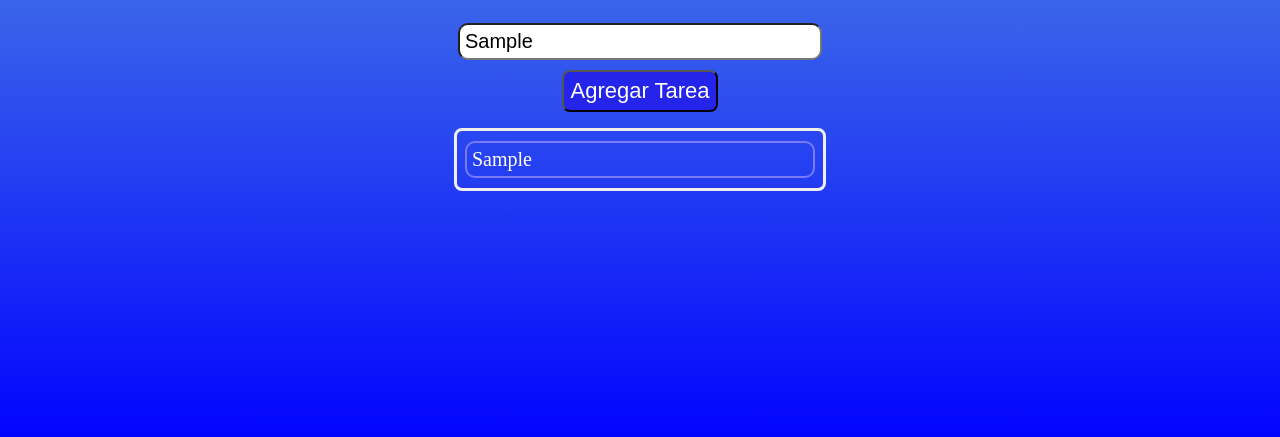
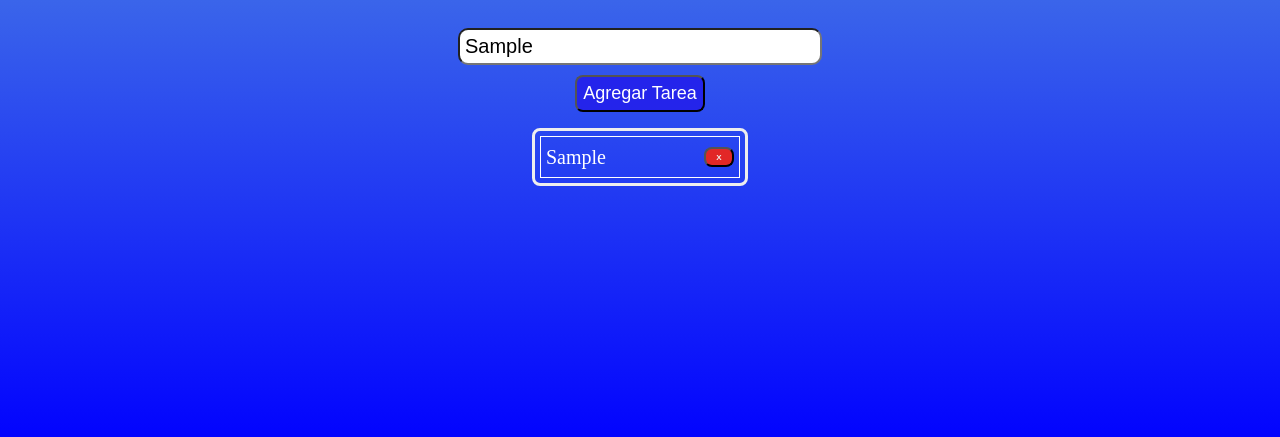
Before and after one commit to ingHaroldRico/ListarTareas, a plain HTML site: page index.html in a window 1280 px wide. Both pictures are taken after typing "Sample" into the empty fields and a click on the button "Agregar Tarea". Shown: the part 347-784 px from the top of the page. Drawn offline with Linux system fonts and the light colour scheme.

Commit message:
Agregue boton de eliminar

```diff
--- a/script.js
+++ b/script.js
@@ -3,9 +3,23 @@ const texto=document.getElementById("caja")
 const listaContenedor=document.getElementById("lista")
 function ejecutarBoton(){
    if(texto.value!=""){
+      const contenedor=document.createElement("div")
       const parrafo=document.createElement("p")
       parrafo.textContent=texto.value
-      listaContenedor.appendChild(parrafo)
+      parrafo.className=""
+      contenedor.appendChild(parrafo)
+      contenedor.className="elemento"
+      const btn=document.createElement("button")
+      btn.textContent="X"
+      btn.className="btn"
+      contenedor.appendChild(btn)
+      listaContenedor.appendChild(contenedor)
+
+
+      function eliminar(){
+         contenedor.remove()
+      }
+      btn.addEventListener("click", eliminar)
    }
    else{
       alert("Debes de Ingresar tarea")
--- a/styles.css
+++ b/styles.css
@@ -11,22 +11,51 @@ body{
     font-size: 20px;
     margin: 0;
 }
+.btn{
+    display: flex;
+    justify-content: center;
+    align-items: center;
+    width: 30px;
+    color:#eee;
+    background-color:rgb(226, 39, 39);
+    margin: 0;
+    height: 20px;
+    font-size: 8px;
+    font-weight: bolder;
+}
 button{
     background-color: rgb(36, 36, 235);
     color:white;
     padding: 2px;
     border-radius: 8px;
-    font-size: 22px;
+    font-size: 18px;
     padding: 6px;
     margin: 2px 0 8px 0;
 
 }
+.parrafox{
+    padding: 0;
+    margin: 0;
+}
+.elemento{
+    display: flex;
+    justify-content: space-between;
+    flex-direction: row;
+    border: 1px solid white;
+    align-items: center;
+    padding: 5px;
+    height: 30px;
+    gap: 2px;
+
+}
 .caja{
+
     border: 3px solid #eee;
     border-radius: 8px;
-    padding: 8px;
-    min-width: 350px;
+    padding: 5px;
+    min-width: 200px;
 }
+lista
 p{
     min-width: 200px;
     border: 2px solid rgb(122, 122, 251);
```
